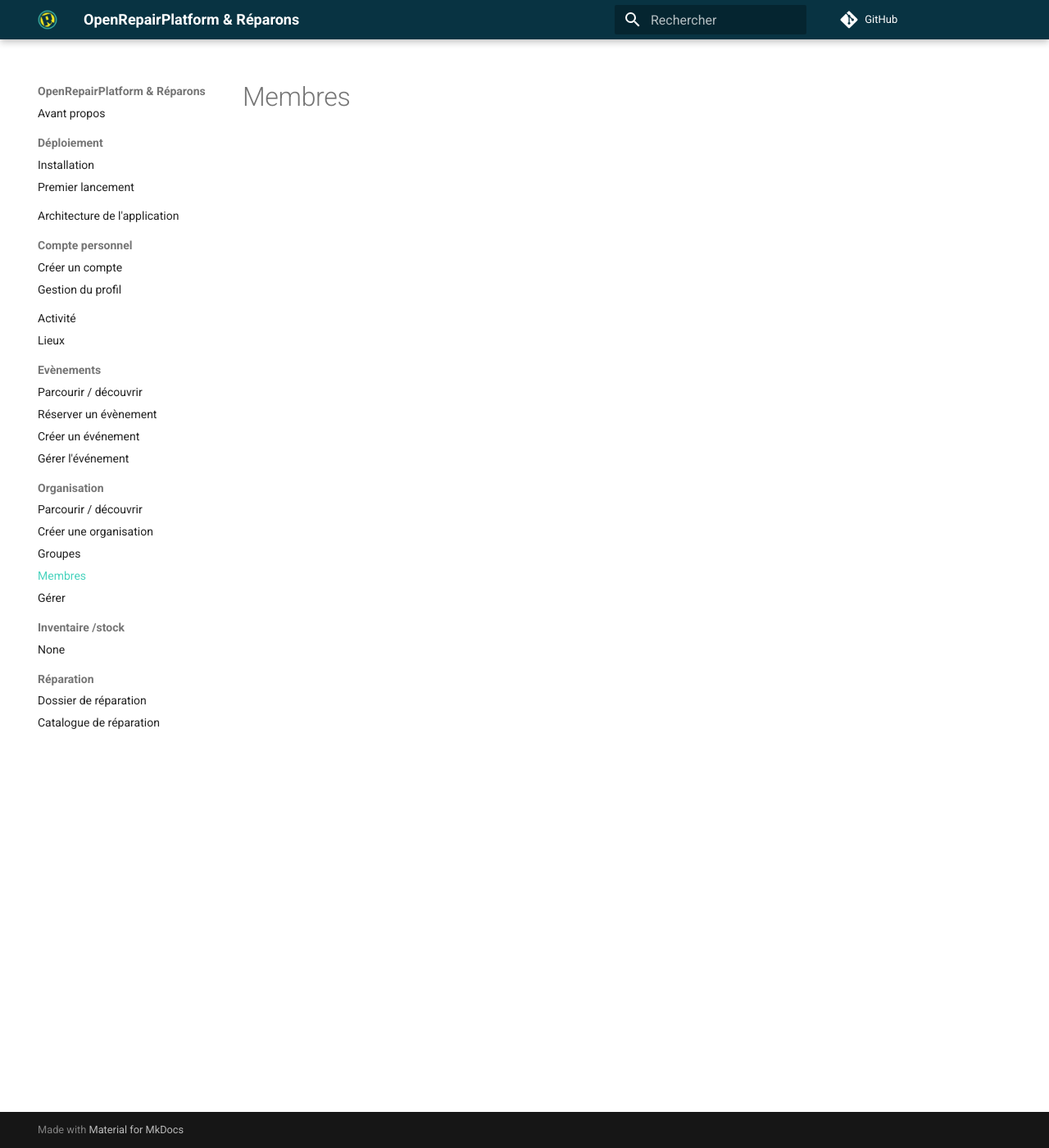
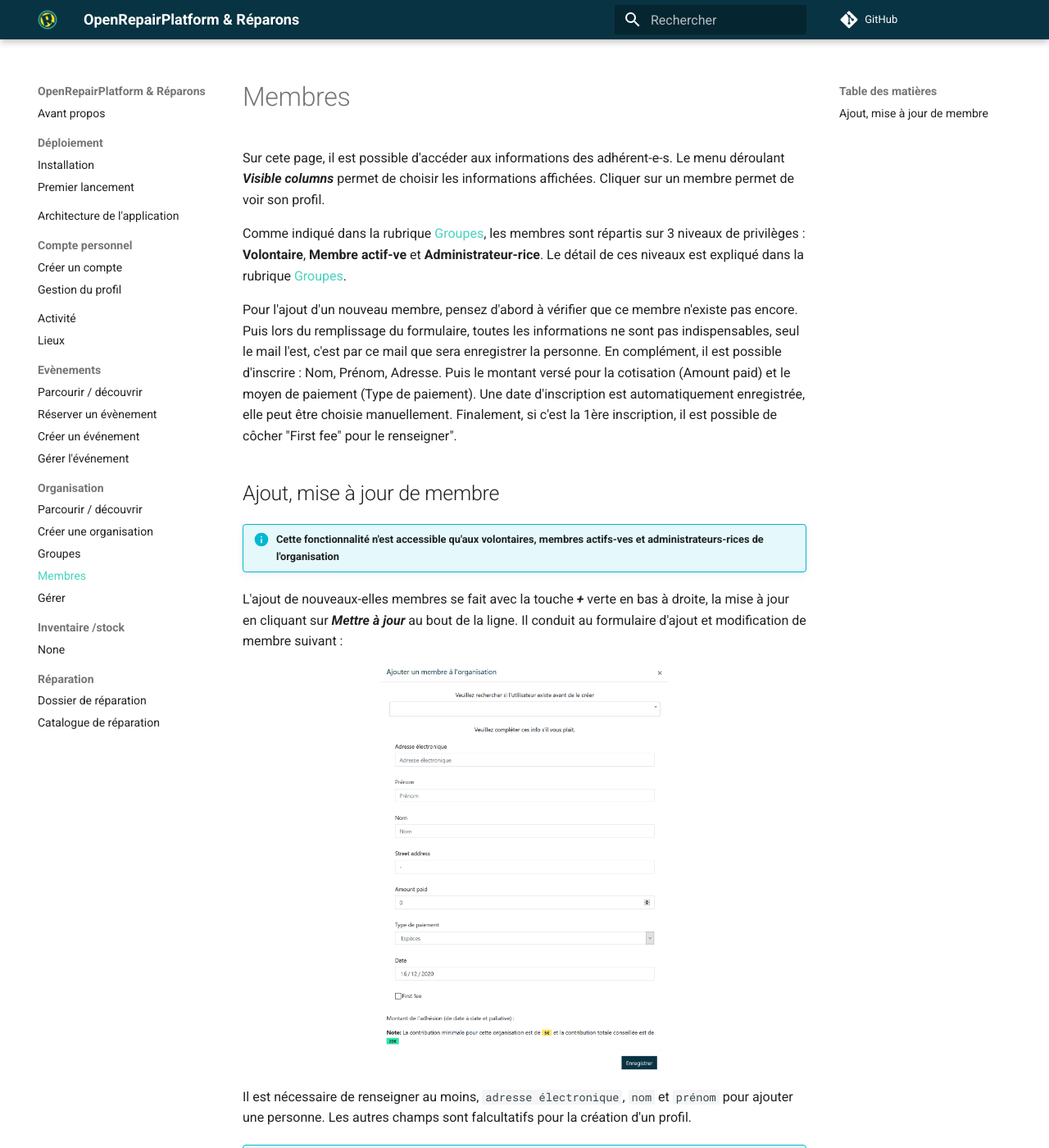
Before and after one commit to AtelierSoude/OpenRepairPlatform-docmentation, an MkDocs documentation site: the page built from docs/organization/members.md, in a window 1280 px wide and 1400 px high. Shown: the whole window at 82% size. Built offline with MkDocs 1.6.1 and Material for MkDocs 9.7.7, drawn with Linux system fonts in a browser that asks for light colours; nearby versions of some CDN libraries; comment, search, counter and statistics services are not loaded; some of the changed text lies outside the part shown.

Commit message:
Added location.md section, modified members.md and groups.md

```diff
--- a/docs/organization/members.md
+++ b/docs/organization/members.md
@@ -1 +1,19 @@
 # Membres
+
+Sur cete page, il est possible d'accéder aux informations des adhérent-e-s. Le menu déroulant ***Visible columns*** permet de choisir les informations affichées. Cliquer sur un membre permet de voir son profil.
+
+Comme indiqué dans la rubrique [Groupes](groups.md), les membres sont répartis sur 3 niveaux de privilèges : **Volontaire**, **Membre actif-ve** et **Administrateur-rice**. Le détail de ces niveaux est expliqué dans la rubrique [Groupes](groups.md).
+
+Pour l'ajout d'un nouveau membre, pensez d'abord à vérifier que ce membre n'existe pas encore. Puis lors du remplissage du formulaire, toutes les informations ne sont pas indispensables, seul le mail l'est, c'est par ce mail que sera enregistrer la personne. En complément, il est possible d'inscrire : Nom, Prénom, Adresse. Puis le montant versé pour la cotisation (Amount paid) et le moyen de paiement (Type de paiement). Une date d'inscription est automatiquement enregistrée, elle peut être choisie manuellement. Finalement, si c'est la 1ère inscription, il est possible de côcher "First fee" pour le renseigner".
+
+## Ajout, mise à jour de membre
+
+!!! info "Cette fonctionnalité n'est accessible qu'aux volontaires, membres actifs-ves et administrateurs-rices de l'organisation"
+
+L'ajout de nouveaux-elles membres se fait avec la touche ***+*** verte en bas à droite, la mise à jour en cliquant sur ***Mettre à jour***  au bout de la ligne. Il conduit au formulaire d'ajout et modification de membre suivant :
+
+![Formulaire de création de membre](../assets/member-creation-form.png#small)
+
+Il est nécessaire de renseigner au moins, `adresse électronique`, `nom` et `prénom` pour ajouter une personne. Les autres champs sont falcultatifs pour la création d'un profil.
+
+!!! info "Il est important de vérifier systématiquement que la personne à ajouter n'est pas déjà enregistrée grâce au premier champ du formulaire"
```
Also changed, not shown: docs/organization/groups.md (+6 -6 lines), docs/assets/member-creation-form.png (added).
